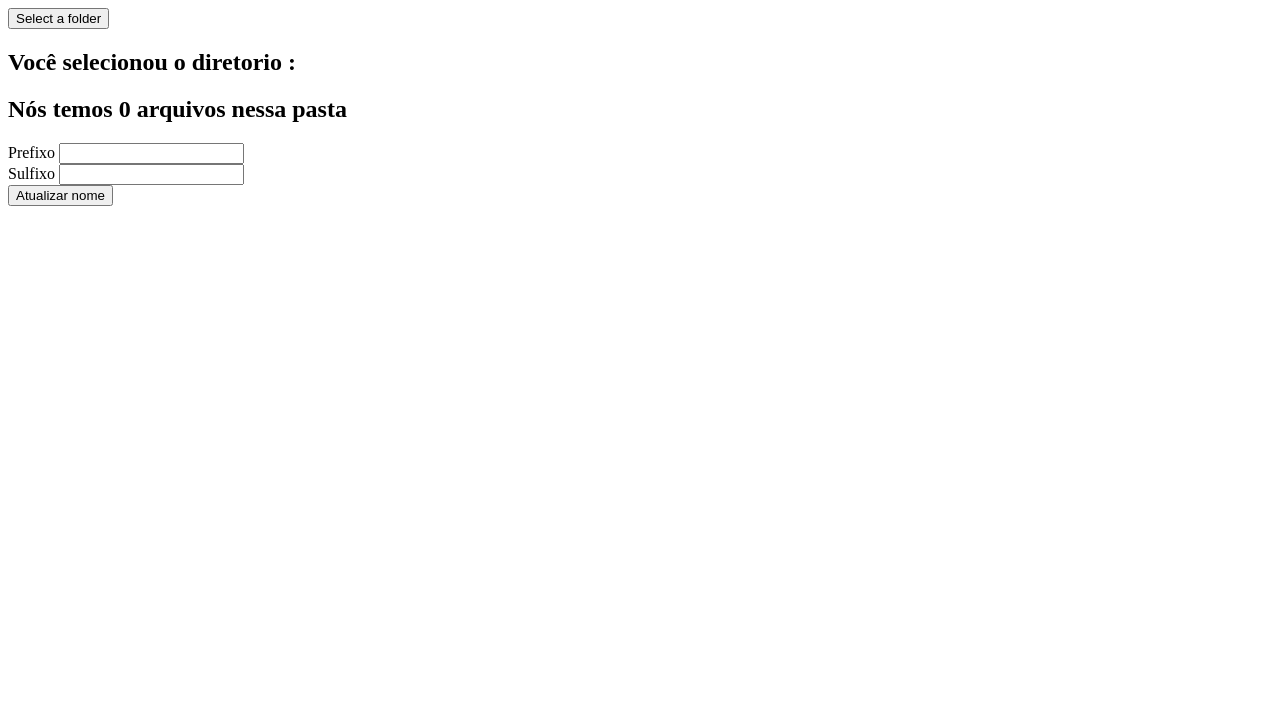
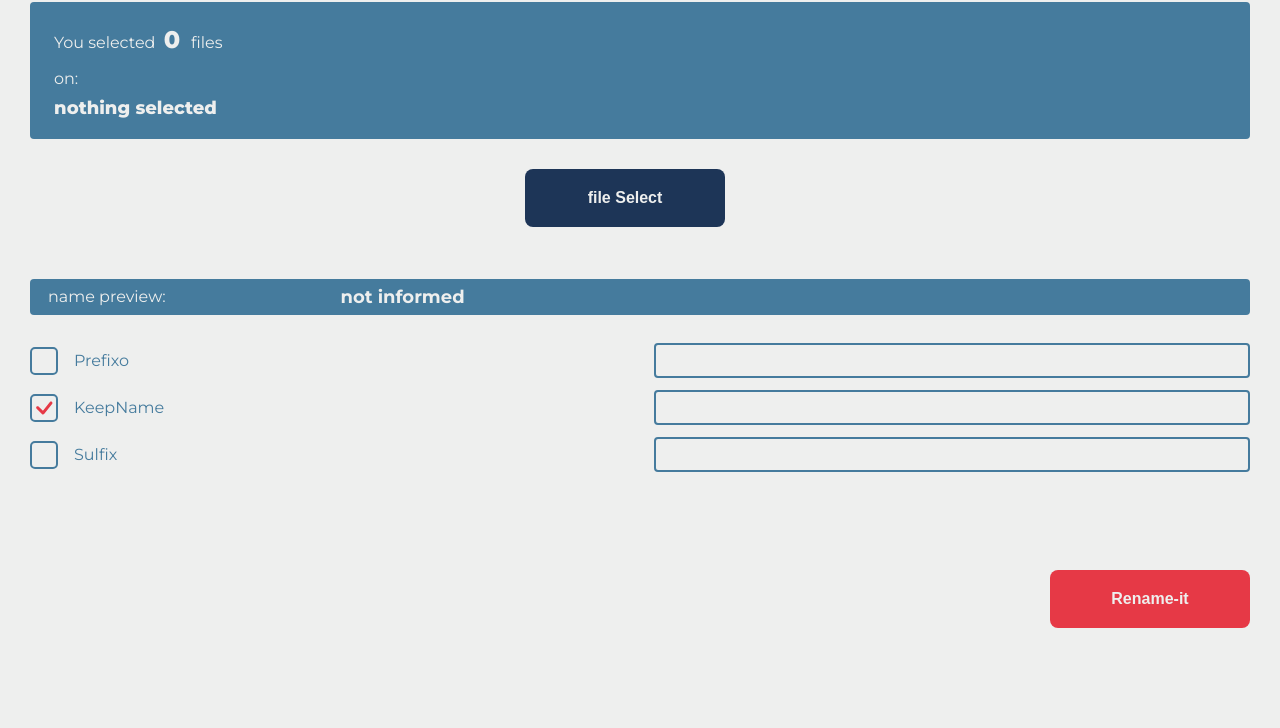
Before and after one commit to arichardi/docRenamer, an Electron app: page App/index.html in a window 1280 px wide. Shown: the part 72-800 px from the top of the page. Drawn offline with Linux system fonts and the light colour scheme.

Commit message:
styling sheets working

```diff
--- a/App/css/styles.css
+++ b/App/css/styles.css
@@ -0,0 +1,178 @@
+@font-face {
+    font-family: "Montserrat";
+    src: url("../files/Montserrat-Regular.ttf") format("truetype");
+    font-weight: 400;
+}
+@font-face {
+    font-family: "Montserrat";
+    src: url("../files/Montserrat-Bold.ttf") format("truetype");
+    font-weight: 700;
+}
+@font-face {
+    font-family: "Montserrat";
+    src: url("../files/Montserrat-ExtraBold.ttf") format("truetype");
+    font-weight: 800;
+}
+
+
+
+
+:root{
+    --background: #EEEFEE;
+    --action: #E63946;
+    --lightColor: #457B9D;
+    --darkColor: #1D3557;
+
+    --regular: 400;
+    --bold: 700;
+    --extra-bold: 800;
+}
+
+
+body{
+    background-color: var(--background);
+    margin: 0;
+    box-sizing: border-box;
+}
+
+p {
+    margin: 0;
+    font-family: "Montserrat";
+    line-height: 36px;
+
+}
+
+h3 {
+    margin: 0;
+    font-family: "Montserrat";
+    font-size: 18px;
+    overflow: hidden;
+    white-space: nowrap;
+    text-overflow: ellipsis;
+}
+
+strong {
+    font-size: 24px;
+    margin: 0 4px;
+}
+
+.logoContainer{
+    background-color: var(--darkColor);
+    padding-left: 30px;
+    padding-top: 12px;
+    padding-bottom: 12px;
+}
+
+.infoContainer{
+    background-color: var(--lightColor);
+    color: var(--background);
+    margin: 30px 30px 30px 30px;
+    padding: 20px 24px;
+    border-radius: 4px;
+}
+
+
+.numberElements, .directory{
+    font-weight: 800;
+}
+
+
+.btn {
+    background-color: var(--darkColor);
+    color: var(--background);
+    height: 58px;
+    width: 200px;
+    border: none;
+    border-radius: 8px;
+    font-weight: 800;
+    font-size: 16px;
+}
+.btnSelectContainer {
+    display: flex;
+    justify-content: center;
+    padding-right: 30px;
+}
+
+.previewContainer {
+    margin: 52px 30px 0px 30px;
+    border-radius: 4px;
+    padding: 0 18px;
+    background-color: var(--lightColor);
+    color: var(--background);
+    display: flex;
+    align-items: center;
+}
+
+.namePreviewContainer{
+    width: 40%;
+    display: flex;
+    justify-content: center;
+}
+
+.dataContainer{
+    margin: 28px 30px 98px 30px;
+    color: var(--lightColor);
+    font-family: "Montserrat";
+    font-size: 16px;
+}
+
+
+.btnRename {
+    display: flex;
+    flex-direction: row-reverse;
+    margin: 0 30px 28px 0px;
+}
+
+.datainform {
+    margin-bottom: 12px;
+}
+
+.CKB {
+    display: none;
+}
+
+.checkmark{
+    height: 24px;
+    width: 24px;
+    border: 2px solid var(--lightColor);
+    border-radius: 5px;
+    cursor: pointer;
+}
+
+.datainform input:checked ~ .checkmark{
+    background-image: url('../files/check.svg');
+    background-size: contain;
+}
+
+
+#rename {
+   background-color: var(--action);
+}
+
+.inputField {
+    background-color: #FAFAFA;
+    border: 2px solid var(--lightColor);
+    border-radius: 4px;
+    padding: 8px;
+    width: 45vw;
+}
+
+label {
+    display: flex;
+    align-items: center;
+    justify-content: space-between;
+}
+
+.inputName{
+    margin-left: 16px;
+}
+
+.checkboxNameField{
+    display: flex;
+    align-items: center;
+
+}
+
+label input[type='text']:disabled {
+    background-color: var(--background);
+}
--- a/App/index.html
+++ b/App/index.html
@@ -10,24 +10,68 @@
     <title>DocRenamer</title>
 </head>
 <body>
-    <h1>Choose an folder !</h1>
-    <label for="files"></label>
-    <input type="button" value="Select a folder" class="btn" id="folder-btn">
+    <div class="logoContainer">
+        <img src="./files/logo.svg" alt="logo" >
+    </div>
 
-    <div>
-        <h2>Você selecionou o diretorio : </h2>
-        <h2 class="directory"></h2>
-        <h2>Nós temos <span class="numberElements"> 0 </span> arquivos nessa pasta</h2>
+    <div class="infoContainer">
+        <p>You selected <strong class="numberElements"> 0 </strong> files</p>
+        <p>on:</p>
+        <h3 class="directory">nothing selected</h3>
     </div>
-    <div>
-        <label for="prefix">Prefixo</label>
-        <input type="text" name="prefix" id="prefix">
-        <br>
-        <label for="sulfix">Sulfixo</label>
-        <input type="text" name="sulfixfix" id="sulfix">
-        <br>
+
+    <div class="btnSelectContainer">
+        <label for="files"></label>
+        <input type="button" value="file Select" class="btn" id="folder-btn">
+    </div>
+
+    <div class="previewContainer">
+        <p>name preview: </p>
+        <div class="namePreviewContainer">
+            <h3 class="namePreview">not informed</h3>
+        </div>
+    </div>
+
+    <div class="dataContainer">
+            <label for="prefix" class="datainform" id="LBPrefix">
+                <div class="checkboxNameField">
+                    <input type="checkbox" class="CKB" id="prefix">
+                    <div class="checkmark" id="CKPrefix"></div>
+                    <div class="inputName">Prefixo</div>
+                </div>
+                <div>
+                    <input type="text" id="prefixField" class="inputField" disabled>
+                </div>
+            </label>
+
+            <label for="KeepName" class="datainform">
+                <div class="checkboxNameField">
+                    <input type="checkbox" class="CKB" id="KeepName" >
+                    <div class="checkmark"></div>
+                    <div class="inputName">KeepName</div>
+                </div>
+                <div>
+                    <input type="text" id="KeepNameField" class="inputField" disabled>
+                </div>
+            </label>
+
+
+            <label for="sulfix" class="datainform">
+                <div class="checkboxNameField">
+                    <input type="checkbox" class="CKB" id="sulfix" >
+                    <div class="checkmark"> </div>
+                    <div class="inputName">Sulfix</div>
+                </div>
+                <div>
+                    <input type="text" id="sulfixField" class="inputField" disabled>
+                </div>
+            </label>
+
+    </div>
+
+    <div class="btnRename">
         <label for="rename"></label>
-        <input type="button" value="Atualizar nome" class="btn" id="rename">
+        <input type="button" value="Rename-it" class="btn" id="rename">
     </div>
 </body>
 </html>
--- a/App/js/app.js
+++ b/App/js/app.js
@@ -1,11 +1,16 @@
-const REGEX = /[A-Za-z0-9\u00C0-\u00FF]+_?[0-9]{0,2}?[.][a-z]{3}/gm
-const REGEX_TYPE = /[.][a-zA-Z]{3}?/
-const folderButton = document.querySelector('#folder-btn')
-const elementQty = document.querySelector('.numberElements')
-const dirAddress = document.querySelector('.directory')
-const renameButton = document.querySelector('#rename')
-const sulfixField = document.querySelector('#sulfix')
-const prefixField = document.querySelector('#prefix')
+const REGEX = /[A-Za-z0-9\u00C0-\u00FF]+_?[0-9]{0,2}?[.][a-z]{3}/gm;
+const REGEX_TYPE = /[.][a-zA-Z]{3}?/;
+const folderButton = document.querySelector('#folder-btn');
+const elementQty = document.querySelector('.numberElements');
+const dirAddress = document.querySelector('.directory');
+const renameButton = document.querySelector('#rename');
+const sulfixField = document.querySelector('#sulfixField');
+const prefixField = document.querySelector('#prefixField');
+const keepNameField = document.querySelector("#KeepNameField");
+const prefixCKB = document.querySelector("#prefix");
+const keepNameCKB = document.querySelector("#KeepName");
+const sulfixCKB = document.querySelector("#sulfix");
+const namePreview = document.querySelector('.namePreview')
 
 class FilesList {
     constructor(filePath){
@@ -45,6 +50,7 @@ folderButton.addEventListener('click', async () => {
 renameButton.addEventListener('click', () => {
     if(!selectedFiles.size){
         console.log('Please chose the files to be changed')
+        return
     }
 
     selectedFiles.filePath.forEach( (element, index) => {
@@ -55,3 +61,28 @@ renameButton.addEventListener('click', () => {
     })
     console.log("files updated with success")
 })
+
+
+
+prefixCKB.addEventListener('change', () => {
+    if(prefixCKB.checked){
+        prefixField.disabled = false;
+    }else{
+        prefixField.disabled = true;
+    }
+})
+keepNameCKB.checked = true
+keepNameCKB.addEventListener('change', () => {
+    if(keepNameCKB.checked){
+        keepNameField.disabled = true;
+    }else{
+        keepNameField.disabled = false;
+    }
+})
+sulfixCKB.addEventListener('change', () => {
+    if(sulfixCKB.checked){
+        sulfixField.disabled = false;
+    }else{
+        sulfixField.disabled = true;
+    }
+})
--- a/main.js
+++ b/main.js
@@ -10,8 +10,8 @@ const IS_DEV = process.env.NODE_ENV !== 'development';
 function createMainWindow(){
     const mainWindow = new BrowserWindow({
         title: 'docRenamer',
-        width: IS_DEV ? 1300: 800,
-        height: 600,
+        width: IS_DEV ? 1100: 600,
+        height: 720,
         webPreferences: {
             contextIsolation: true,
             nodeIntegration: true,
```
Also changed, not shown: Proximos_passos.txt (added, +10 -0 lines), App/files/Montserrat-Bold.ttf (added), App/files/Montserrat-ExtraBold.ttf (added), App/files/Montserrat-Regular.ttf (added), App/files/check.svg (added), App/files/logo.svg (added).
